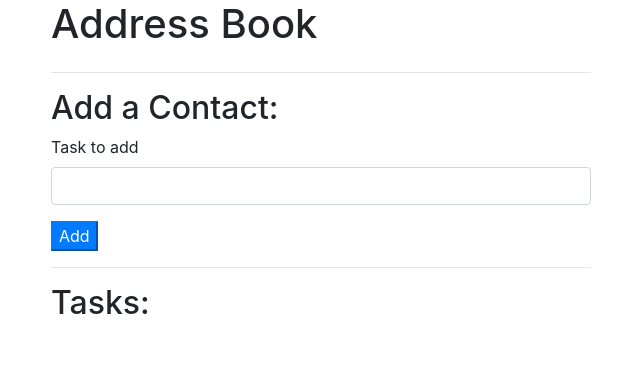
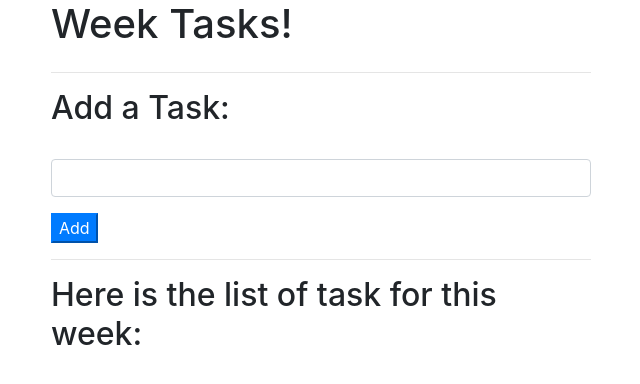
Before and after one commit to j-farkas/to-do-list, a plain HTML site: page index.html in a window 1280 px wide. Shown: the whole page, without its empty margins (34-674 px from the left). Drawn offline with nearby package versions, Linux system fonts and the light colour scheme.

Commit message:
fix html

```diff
--- a/index.html
+++ b/index.html
@@ -10,20 +10,20 @@
   </head>
   <body>
     <div class="container">
-      <h1>Address Book</h1>
+      <h1>Week Tasks!</h1>
       <div class="row">
         <div class="col-md-6">
           <hr>
-          <h2>Add a Contact:</h2>
+          <h2>Add a Task:</h2>
           <form id="new-task">
             <div class="form-group">
-              <label for="new-task">Task to add</label>
+              <label for="new-task"></label>
               <input type="text"  class="form-control" id="new-task">
             </div>
             <button type="submit" class="btn-primary">Add</button>
           </form>
           <hr>
-          <h2>Tasks:</h2>
+          <h2>Here is the list of task for this week:</h2>
           <ul id="tasks">
           </ul>
         </div>
@@ -35,6 +35,7 @@
             </div>
           </div>
         </div>
+
       </div>
     </div>
   </body>
```
